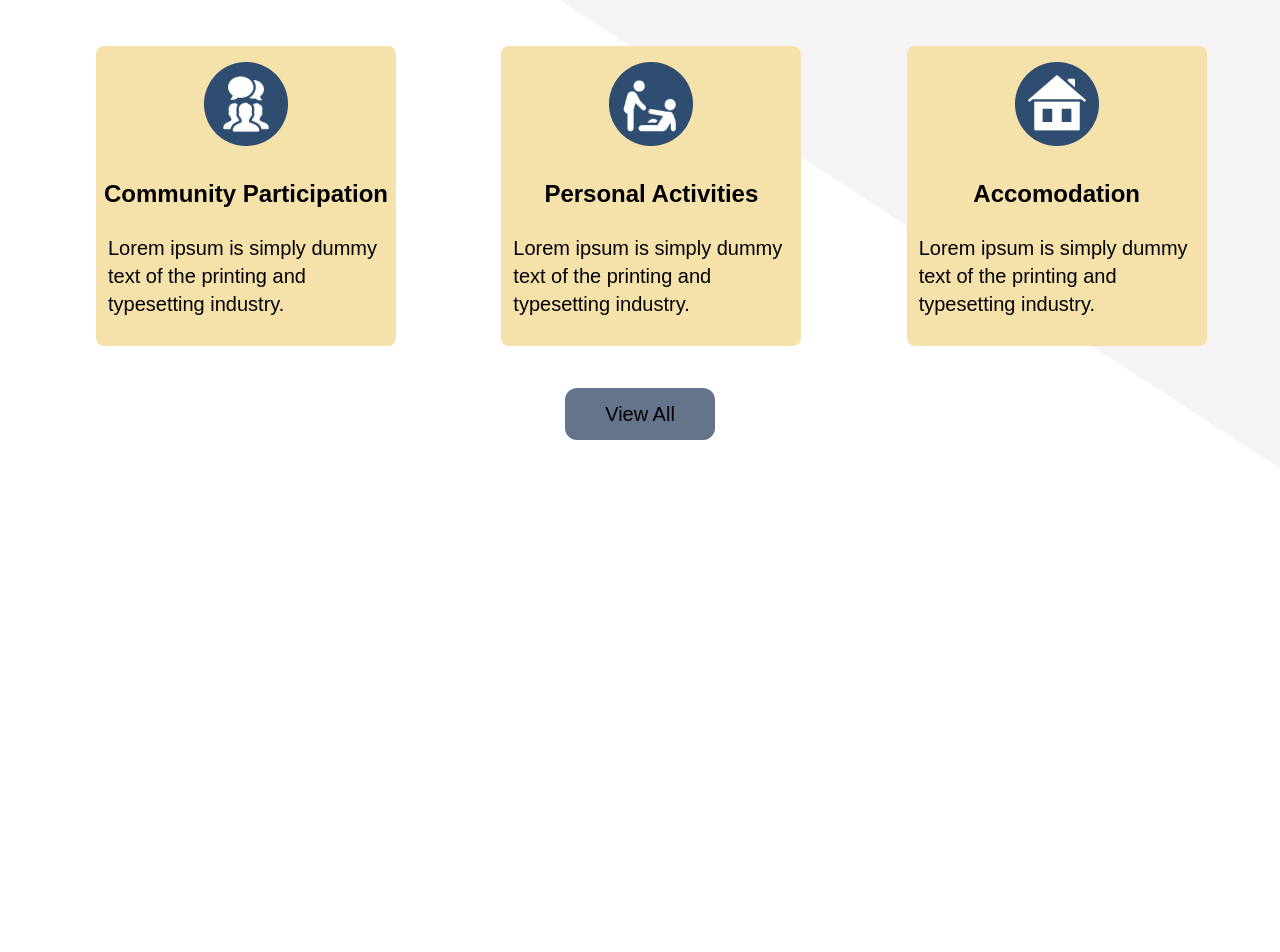
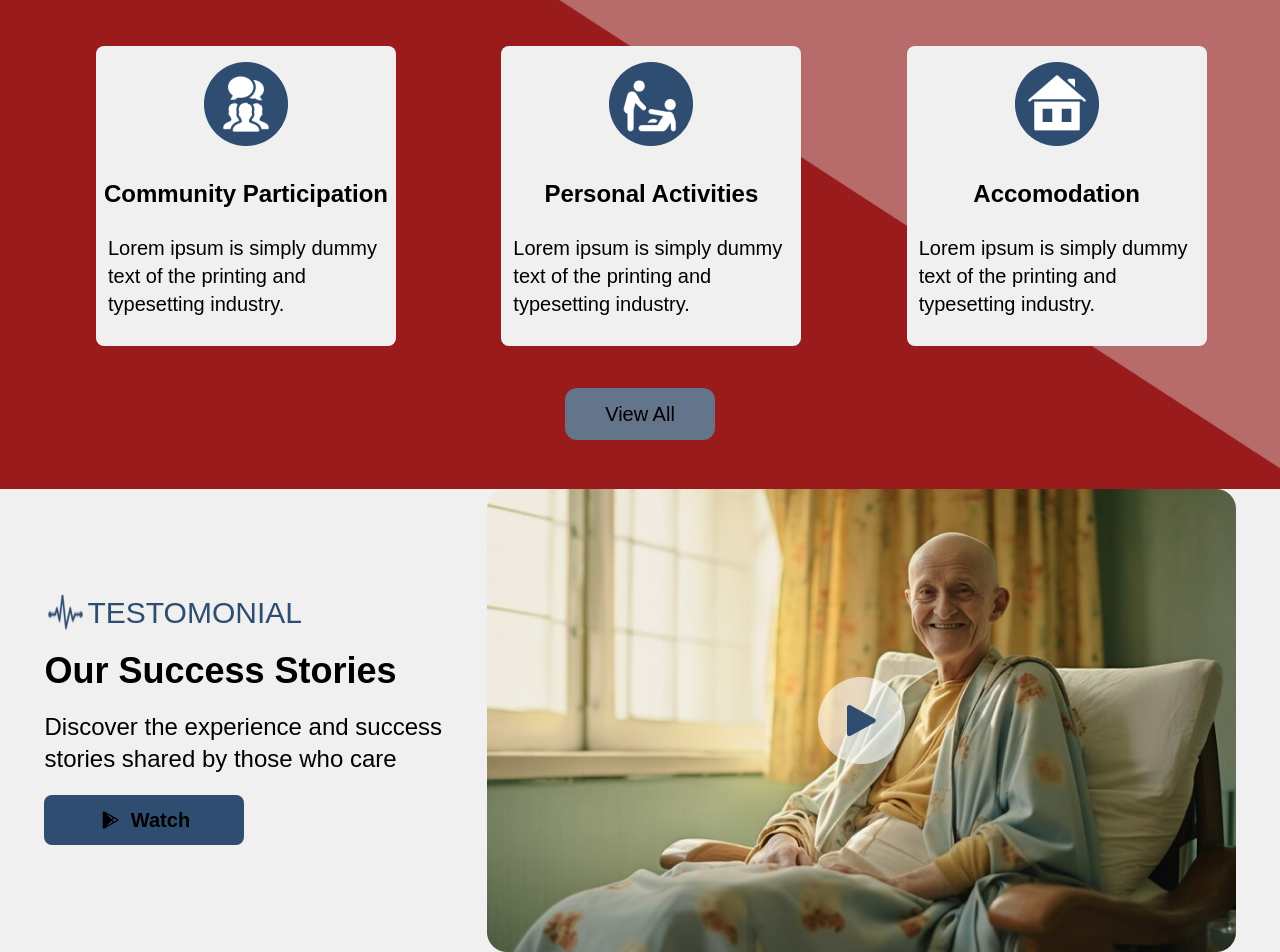
Before and after one commit to Manjil00/Krezone_frontend, a React (Create React App) app: page / in a window 1280 px wide. Shown: the part 1601-2553 px from the top of the page. Before the commit the page ends 2170 px from the top, so only its background shows below. Built offline with nearby package versions, Linux system fonts and the light colour scheme.

Commit message:
fixing Section2 and 3

```diff
--- a/src/App.js
+++ b/src/App.js
@@ -1,6 +1,9 @@
+
+//COMPONENTS
 import Nav from "./components/Nav";
 import Section1 from "./components/Section1";
 import Section2 from "./components/Section2";
+import Section3 from "./components/Section3";
 
 
 function App() {
@@ -10,10 +13,8 @@ function App() {
   <Nav/>
   <Section1/>
   <Section2/>
+  <Section3/>
 
-  <div className="Section3">
-
-  </div>
 
 
   </div>
--- a/src/components/Section2.jsx
+++ b/src/components/Section2.jsx
@@ -2,10 +2,10 @@ import React from 'react';
 
 const Section2 = () => {
 return (
-    <div className="Section2 relative h-auto w-full bg-white mt-2">
+    <div className="Section2 relative h-auto w-full bg-red-800 mt-2">
     <img src="../images/Rectangle 31.png" className="hidden md:block relative z-0" alt="Rectangle"/>
 
-<div className="pos absolute inset-0 h-full w-full object-cover z-1 mt-20">
+<div className="pos relative md:absolute inset-0 h-full w-full object-cover z-1 mt-20">
 
 <div className="services flex flex-col md:flex-row justify-evenly mx-4 gap-3">
     <div className="left flex flex-col gap-3">
--- /dev/null
+++ b/src/components/Section3.jsx
@@ -0,0 +1,30 @@
+import React from 'react'
+
+//ICONS
+import { PiGooglePlayLogoFill } from "react-icons/pi";
+
+const Section3 = () => {
+return (
+    <div className="Section3 h-auto w-full bg-beige flex justify-evenly items-center">
+    <div className="leftSec flex flex-col gap-5">
+    <div className="testemonials flex">
+    <img src="../icons/heartmonitor.png" className="w-[50px] h-[50px] md:h-auto md:w-auto" alt="testimonials"/>
+    <p className="font-Mona text-sm md:text-3xl text-customBlue">TESTOMONIAL</p>
+    </div>
+    <h1 className="stories text-black font-Mona font-bold  text-sm md:text-4xl ">Our Success Stories</h1>
+    <p className="text-black font-Mona text-sm md:text-2xl ">Discover the experience and success <br/>stories shared by those who care</p>
+    <div className="btnWatch bg-customBlue rounded-lg text-center flex justify-center items-center
+    h-[50px] w-[200px] gap-3 text-sm md:text-xl font-Mona font-semibold m ">
+    <PiGooglePlayLogoFill className=""/>
+    <button className="watch ">Watch</button>
+    </div>
+    </div>
+
+    <div className="videoPlayer">
+    <img src="../images/Video player.png" className="" alt="videoplayer"/>
+    </div>
+</div>
+)
+}
+
+export default Section3
--- a/tailwind.config.js
+++ b/tailwind.config.js
@@ -8,7 +8,7 @@ module.exports = {
       },
       colors: {
         customBlue: '#2E4D70',
-        beige: '#f5e2ab',
+        beige: '#F0F0F0',
       },
     },
   },
```
Also changed, not shown: public/images/Video player.png (added).
